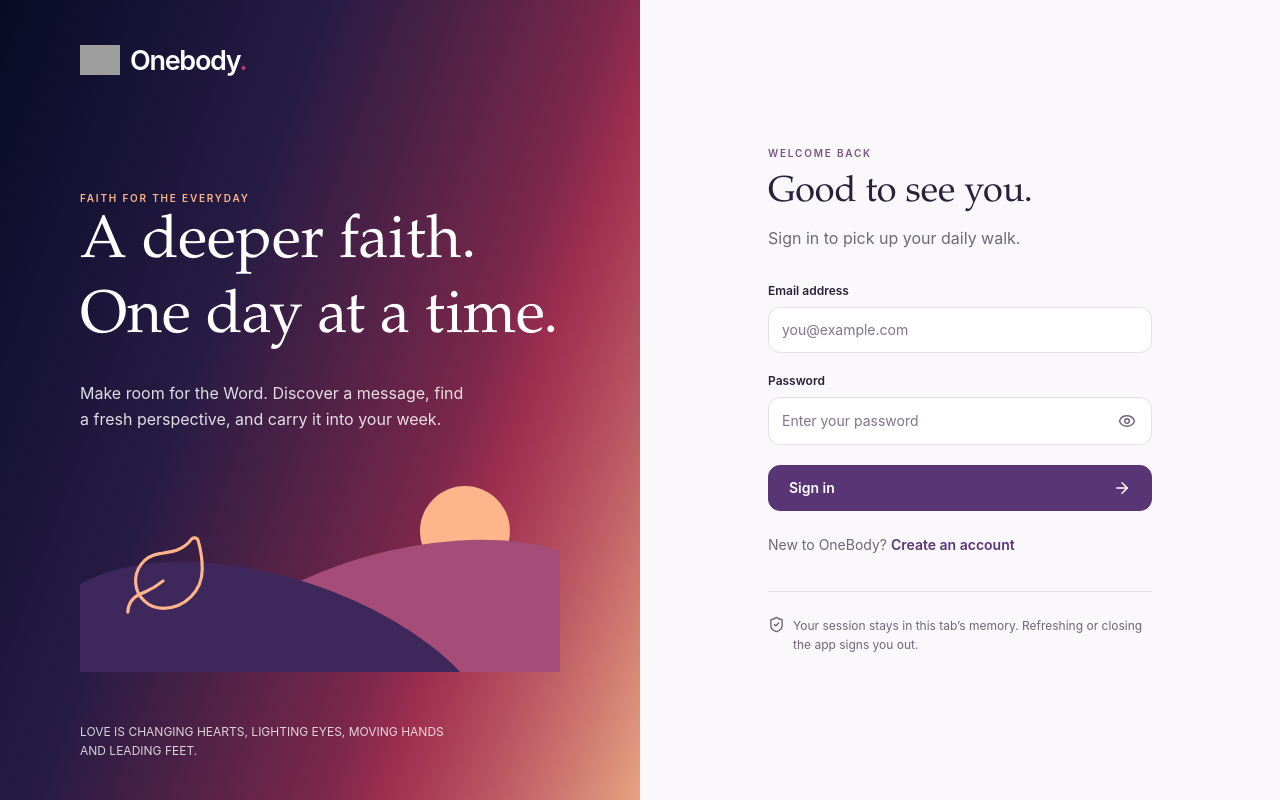
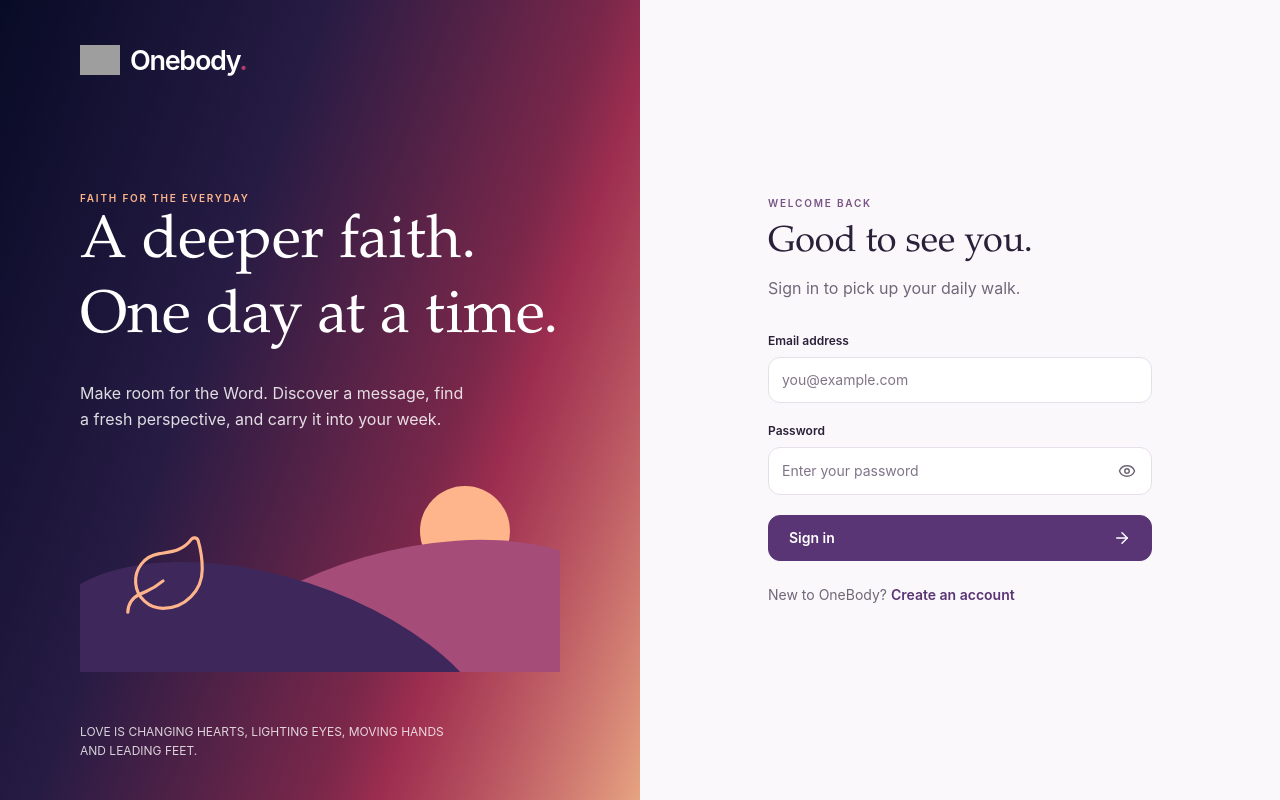
Before and after one commit to ameh0429/sermon-onebody, a React (Vite) app in the folder frontend-sermon-app/: page /login in a window 1280 px wide. Built offline with nearby package versions, Linux system fonts and the light colour scheme; grey boxes are pictures that could not be loaded.

Commit message:
Remove outdated session notices from account pages

```diff
--- a/frontend-sermon-app/src/pages/Account.tsx
+++ b/frontend-sermon-app/src/pages/Account.tsx
@@ -8,7 +8,6 @@ import {
   Leaf,
   LogOut,
   Mail,
-  ShieldCheck,
 } from "lucide-react";
 import { Link, Navigate, useLocation } from "react-router-dom";
 import { useAuth } from "../auth";
@@ -188,13 +187,6 @@ export function AccountPage({ register = false }: { register?: boolean }) {
               {register ? "Sign in" : "Create an account"}
             </Link>
           </p>
-          <div className="mt-9 pt-6 border-t border-line flex gap-2 text-xs leading-relaxed text-muted">
-            <ShieldCheck size={17} className="shrink-0" />
-            <p>
-              Your session stays in this tab’s memory. Refreshing or closing the
-              app signs you out.
-            </p>
-          </div>
         </div>
       </section>
     </div>
@@ -304,11 +296,6 @@ export function ProfilePage() {
             )}
           </section>
           <section className="panel p-6">
-            <h2 className="font-semibold mb-2">Your session</h2>
-            <p className="text-sm text-muted mb-4 leading-relaxed">
-              You’ll need to sign in again after refreshing or closing the app.
-              Your completed lessons stay saved to your account.
-            </p>
             <button
               onClick={logout}
               className="text-link flex items-center gap-2"
```
